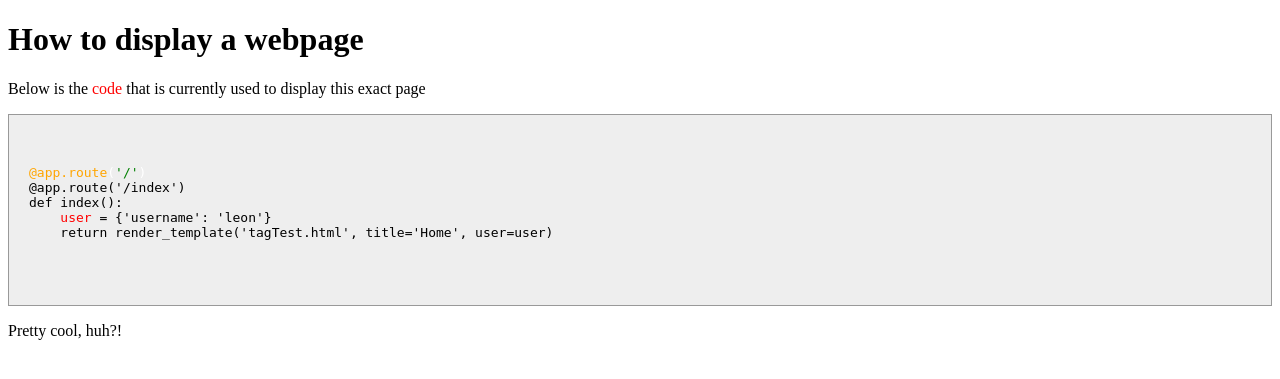
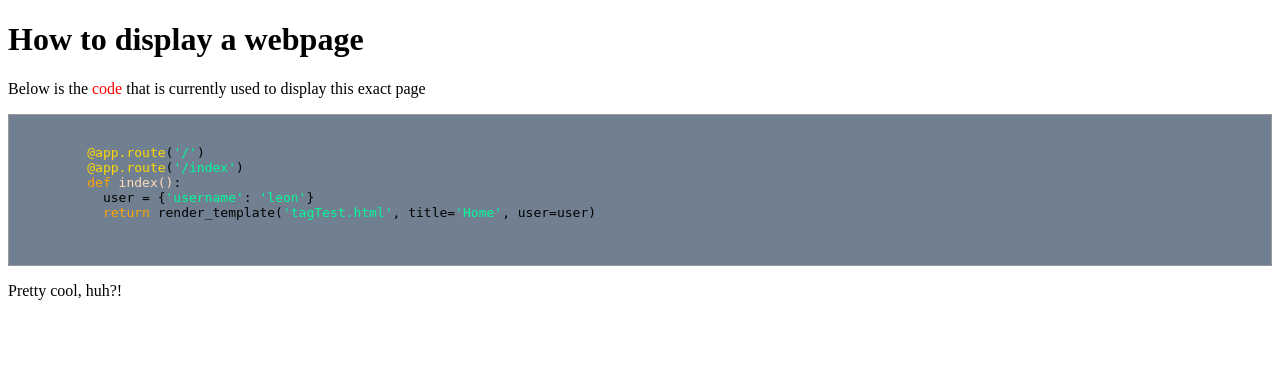
Before and after one commit to KernelFailure/PrettyPrintTest, a Flask app: page / in a window 1280 px wide. Shown: the top 379 px of the page. Run offline with Flask 2, Linux system fonts and the light colour scheme.

Commit message:
experimenting with more colors in code

```diff
--- a/app/static/styles/tagTest.css
+++ b/app/static/styles/tagTest.css
@@ -1,6 +1,6 @@
 pre {
-  background-color: #eee;
+  background-color: SlateGray;
   border: 1px solid #999;
   display: block;
-  padding: 20px;
+  padding: 0px;
 }
--- a/app/templates/tagTest.html
+++ b/app/templates/tagTest.html
@@ -11,11 +11,11 @@
     <pre >
 <!--code Tag starts here -->
       <code>
-<span style="color: orange">@app.route</span><span style="color: white">(</span><span style="color: green">'/'</span><span style="color: white">)</span>
-@app.route('/index')
-def index():
-    <span style="color: red">user</span> = {'username': 'leon'}
-    return render_template('tagTest.html', title='Home', user=user)
+          <span style="color: Gold">@app.route</span>(<span style="color: MediumSpringGreen">'/'</span>)
+          <span style="color: Gold">@app.route</span>(<span style="color: MediumSpringGreen">'/index'</span>)
+          <span style="color: orange">def</span> <span style="color: PeachPuff">index()</span>:
+            user = {<span style="color: MediumSpringGreen">'username'</span>: <span style="color: MediumSpringGreen">'leon'</span>}
+            <span style="color: orange">return</span> render_template(<span style="color: MediumSpringGreen">'tagTest.html'</span>, title=<span style="color: MediumSpringGreen">'Home'</span>, user=user)
 <!--code Tag starts here -->
       </code>
     </pre>
```
